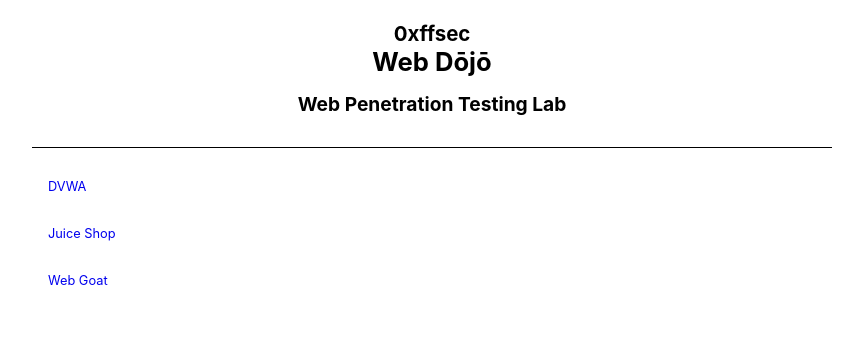
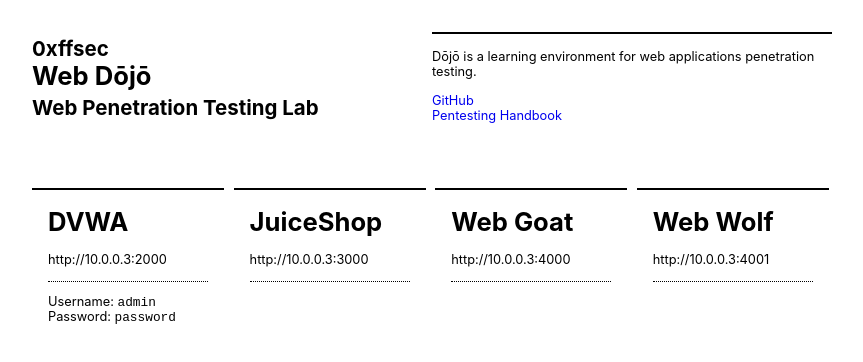
Before and after one commit to 0xffsec/webdojo, a plain HTML site: page dojo/app/index.html in a window 1280 px wide. Shown: the whole page, without its empty margins (208-1071 px from the left). Drawn offline with nearby package versions, Linux system fonts and the light colour scheme.

Commit message:
Update SPA

```diff
--- a/dojo/app/index.html
+++ b/dojo/app/index.html
@@ -3,39 +3,62 @@
   <head>
     <meta charset="utf-8">
     <meta name="viewport" content="width=device-width">
-    <title>0xffsec Web Dojo</title>
+    <title>Web Dojo by 0xffsec</title>
     <link rel="stylesheet" href="https://cdnjs.cloudflare.com/ajax/libs/normalize/8.0.1/normalize.min.css" integrity="sha512-NhSC1YmyruXifcj/KFRWoC561YpHpc5Jtzgvbuzx5VozKpWvQ+4nXhPdFgmx8xqexRcpAglTj9sIBWINXa8x5w==" crossorigin="anonymous" />
     <style type="text/css" media="screen">
       body {
         font-family: -apple-system,BlinkMacSystemFont,Segoe UI,Helvetica,Arial,sans-serif,Apple Color Emoji,Segoe UI Emoji;
         font-size: 0.8rem;
+        padding: 2rem;
       }
-      a { text-decoration: none; }
+      a{ text-decoration: none; }
+
       #wrapper {
-        margin: 0 auto 5rem;
-        max-width: 800px;
+        display: grid;
+        grid-template-columns: 1fr;
+        grid-template-rows: auto 1fr;
+        margin: 0 auto;
+        max-width: 50rem;
+        grid-gap: 3rem;
       }
+
+      /* HEADER */
       header {
-        text-align: center;
-        padding-bottom: 1rem;
+        display: grid;
+        grid-template-columns: 1fr 1fr;
+        grid-template-rows: 1fr;
       }
+      header .about {
+        border-top: 2px solid black;
+        padding: 1rem 0;
+      }
+      header h1 {
+        margin:0;
+      }
+
+      /* CONTENT */
       main {
-        border-top: 1px solid black;
-        padding-top: 1rem;
+        display:grid;
+        grid-template-columns: repeat(auto-fill, 12rem);
+        grid-gap: 0.6rem;
       }
-      ul#applications {
-        margin: 0;
-        padding: 0;
+      .app {
+        border-top: 2px solid black;
+        padding: 0 1rem 1rem;
       }
-      ul#applications li {
-        list-style: none;
-      }
-      ul#applications li:hover{
+      .app:hover {
         background-color: #efefef;
       }
-      ul#applications li a{
+      .app a{
+        color: black;
+      }
+      .app span.url{
         display: block;
-        padding: 1rem;
+        border-bottom: 1px dotted black;
+        padding-bottom: 0.8rem;
+      }
+      .app:hover span.url{
+        color: tomato;
       }
     </style>
   </head>
@@ -46,21 +69,51 @@
           <small>0xffsec</small>
           <br>
           Web Dōjō
+          <br>
+          <small>Web Penetration Testing Lab</small>
         </h1>
-        <h2>Web Penetration Testing Lab</h2>
+        <div class="about">
+          Dōjō is a learning environment for web applications penetration testing.
+          <br>
+          <br>
+          <a href="https://github.com/0xffsec/webdojo">GitHub</a>
+          <br>
+          <a href="https://0xffsec.com/handbook">Pentesting Handbook</a>
+        </div>
       </header>
       <main>
-        <ul id="applications">
-          <li>
-            <a href="http://10.0.0.3:2000">DVWA</a>
-          </li>
-          <li>
-            <a href="http://10.0.0.3:3000">Juice Shop</a>
-          </li>
-          <li>
-            <a href="http://10.0.0.3:4000">Web Goat</a>
-          </li>
-        </ul>
+        <div class="app">
+          <a href="http://10.0.0.3:2000">
+            <h1>DVWA</h1>
+            <span class="url">http://10.0.0.3:2000</span>
+            <p>
+              Username: <samp>admin</samp>
+              <br>
+              Password: <samp>password</samp>
+            </p>
+          </a>
+        </div>
+
+        <div class="app">
+          <a href="http://10.0.0.3:3000">
+            <h1>JuiceShop</h1>
+            <span class="url">http://10.0.0.3:3000</span>
+          </a>
+        </div>
+
+        <div class="app">
+          <a href="http://10.0.0.3:4000">
+            <h1>Web Goat</h1>
+            <span class="url">http://10.0.0.3:4000</span>
+          </a>
+        </div>
+
+        <div class="app">
+          <a href="http://10.0.0.3:4001">
+            <h1>Web Wolf</h1>
+            <span class="url">http://10.0.0.3:4001</span>
+          </a>
+        </div>
       </main>
     </div>
   </body>
```
Also changed, not shown: 1 other file.
